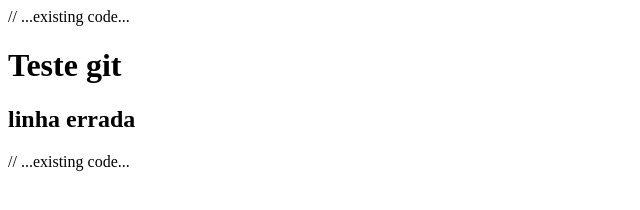
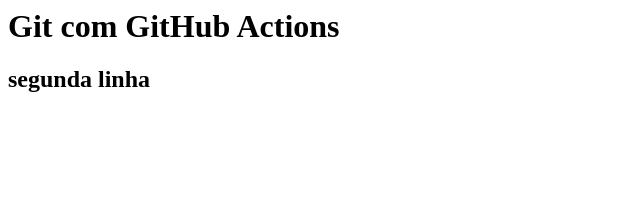
Before and after one commit to FernandoTechSpace/Projeto-Git, a plain HTML site: page index.html in a window 1280 px wide. Shown: the whole page, without its empty margins (0-640 px from the left). Drawn offline with Linux system fonts and the light colour scheme.

Commit message:
Primeiro commit

```diff
--- a/index.html
+++ b/index.html
@@ -1,15 +1,11 @@
-// ...existing code...
-<!DOCTYPE html>
-<html lang="pt-br">
+
 <head>
-    <meta charset="UTF-8">
-    <meta http-equiv="X-UA-Compatible" content="IE=edge">
-    <meta name="viewport" content="width=device-width, initial-scale=1.0">
-    <title>Document</title>
+    <title>
+    Teste GitHub Actions
+    </title>
 </head>
 <body>
-    <h1>Teste git</h1>
-    <h2>linha errada</h2>
+    <h1>Git com GitHub Actions</h1>
+    <h2>segunda linha</h2>
 </body>
 </html>
-// ...existing code...
```
Also changed, not shown: 1 other file.
